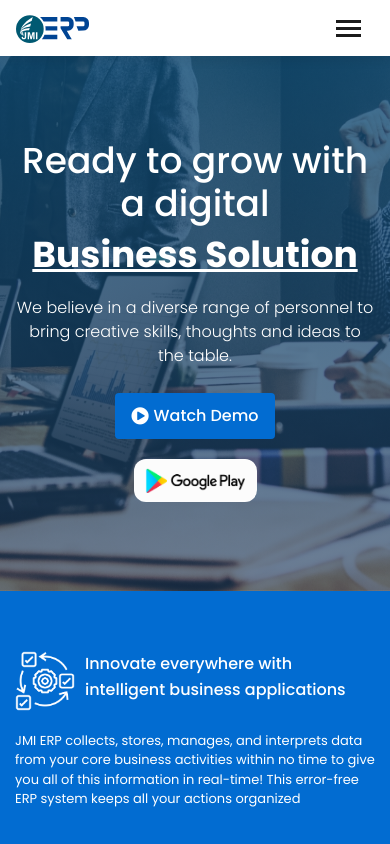
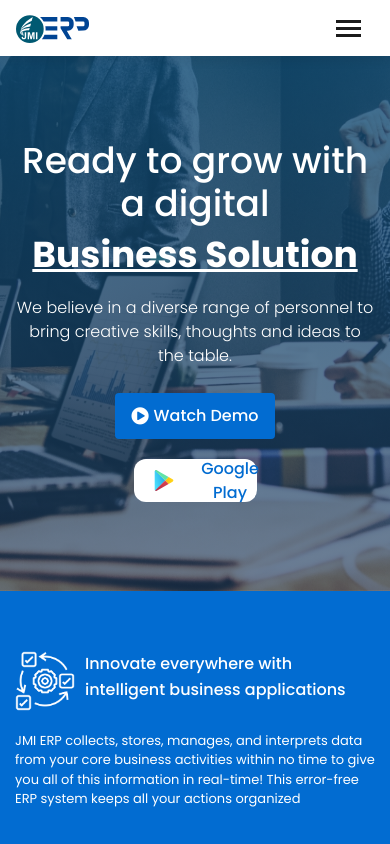
Before and after one commit to arprinceofficial/JMIERP-WebSite, a plain HTML site: page index.html in a window 390 px wide. Shown: the top 844 px of the page. Drawn offline with Linux system fonts and the light colour scheme; files whose address does not match are found by name.

Commit message:
update 3.1

```diff
--- a/css/style.css
+++ b/css/style.css
@@ -582,7 +582,7 @@ p {
     /* background-color: #0058aa; */
 }
 
-#hero .google-play-btn span {
+#hero .google-play-btn a {
     display: flex;
     align-items: center;
     justify-content: center;
@@ -590,31 +590,22 @@ p {
     border-radius: 20px;
     width: 150px;
     height: 50px;
-    background-color: #fcfcfc;
-}
-
-
-/* #hero .google-play-btn span::before {
-    content: "";
-    position: absolute;
-    background: #0058aa;
-    width: 100%;
-    height: 100%;
-    top: 0;
-    left: 0;
-    z-index: -1;
-    transform: translateX(-100%);
-    transition: all 0.5s ease;
-    border-radius: 2px;
-}
-
-#hero .google-play-btn span:before {
-    transform: translateX(0);
-} */
+    background-color: white;
+    color: var(--blue);
+    font-size: var(--font16);
+    text-decoration: none;
+    font-weight: 500;
+}
+
+#hero .google-play-btn a:hover {
+    background-color: var(--blue);
+    color: white;
+    transition: 0.4s;
+}
 
 #hero .google-play-btn a>img {
-    height: 70px;
-    padding: 20px;
+    height: 35px;
+    margin-right: 5px;
 }
 
 @media only screen and (min-width: 992px) and (max-width: 1199px) {
@@ -659,7 +650,7 @@ p {
     #hero p {
         font-size: var(--font16);
     }
-    #hero .google-play-btn span {
+    #hero .google-play-btn a {
         margin-top: 0px;
         border-radius: 12px;
         width: 123px;
--- a/index.html
+++ b/index.html
@@ -141,11 +141,9 @@
             </a>
             <div class="d-lg-none d-block">
                 <p class=" google-play-btn">
-                    <span>
-                        <a class="d-block d-lg-none"  href="https://play.google.com/store/apps/details?id=com.jmigroup_bd.jerp" target="_blank">
-                        <img src="./img/google-play-4.1.png" alt="">
-                    </a>
-                    </span>
+
+                    <a href="https://play.google.com/store/apps/details?id=com.jmigroup_bd.jerp" target="_blank">
+                        <img src="./img/google-playstore.svg" alt="">Google Play</a>
                 </p>
             </div>
         </div>
```
